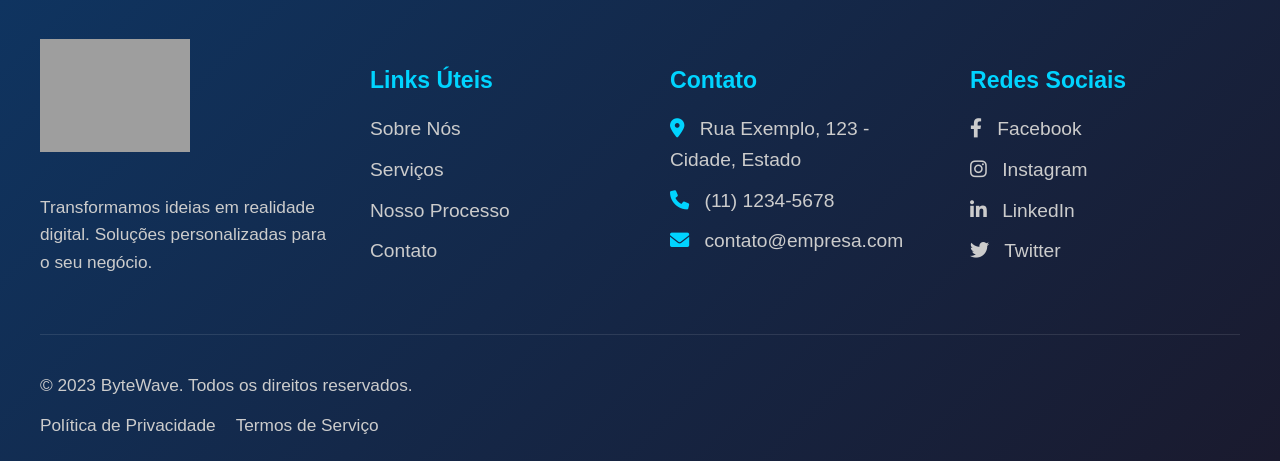
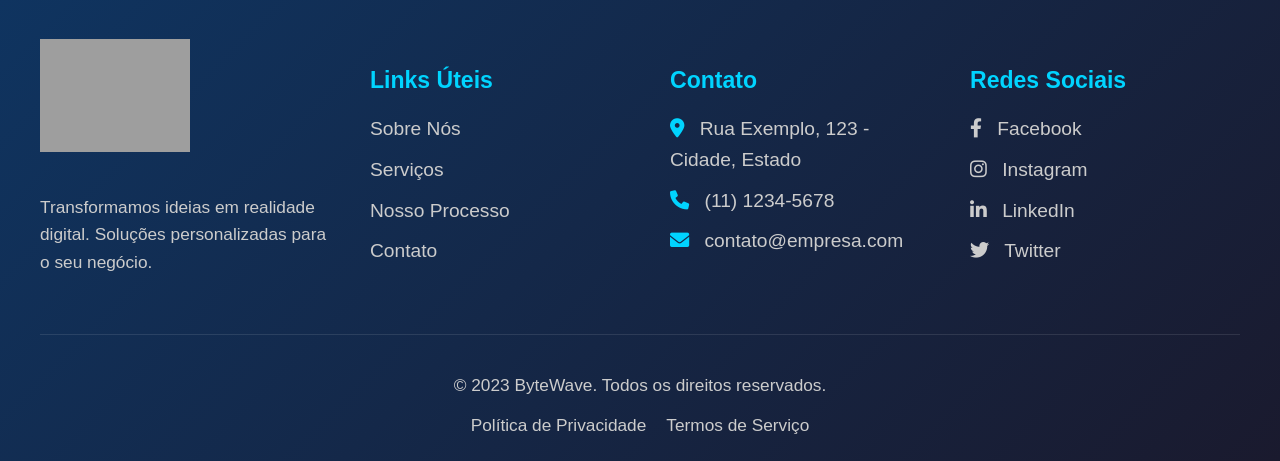
Before and after one commit to ingridesouza/page_tech, a Python web app: template app/templates/index.html in a window 1280 px wide. Shown: the part 3462-3923 px from the top of the page. Run offline with Jinja, Linux system fonts and the light colour scheme; the template is opened without the code that fills it, so the values that code supplies are empty; grey boxes are pictures that could not be loaded.

Commit message:
update
alinhando footer

```diff
--- a/app/static/css/styles.css
+++ b/app/static/css/styles.css
@@ -602,9 +602,9 @@ footer {
     margin-right: 10px;
 }
 
-/* Rodapé inferior */
+/* Rodapé inferior (centralizado) */
 .footer-bottom {
-    text-align: left; /* Alinha o conteúdo do rodapé inferior à esquerda */
+    text-align: center; /* Centraliza o conteúdo */
     margin-top: 40px;
     padding-top: 20px;
     border-top: 1px solid rgba(255, 255, 255, 0.1);
@@ -625,7 +625,7 @@ footer {
     margin: 0;
     display: flex;
     gap: 20px;
-    justify-content: flex-start; /* Alinha os itens à esquerda */
+    justify-content: center; /* Centraliza os itens */
 }
 
 .footer-bottom ul li a {
@@ -654,6 +654,6 @@ footer {
     .footer-bottom ul {
         flex-direction: column;
         gap: 10px;
-        align-items: flex-start; /* Alinha os itens à esquerda */
+        align-items: center; /* Centraliza os itens em telas menores */
     }
 }
```
